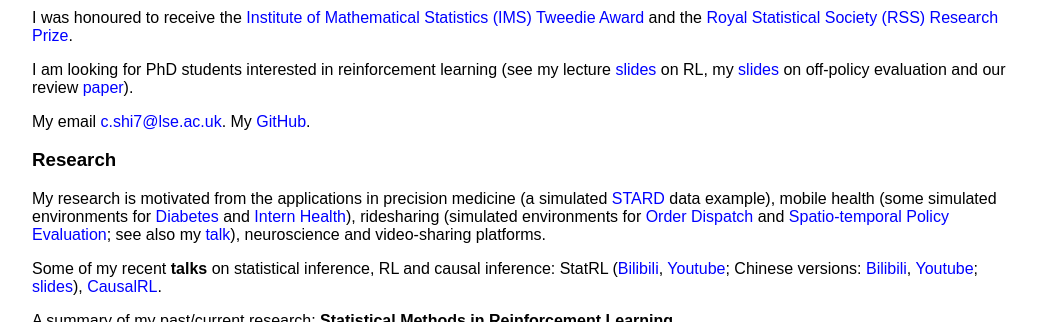
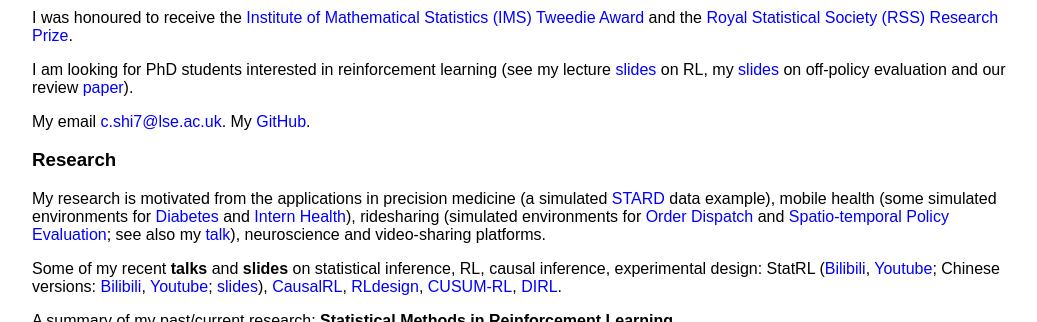
Before and after one commit to callmespring/callmespring.github.io, a Jekyll site: the page built from index.md, in a window 1280 px wide and 900 px high, scrolled down 1069 px, cut to the strip 0-322 px from the top of the window. Shown: the whole strip, without its empty margins (108-1145 px from the left). Built offline with Jekyll 4.4.1, drawn with Linux system fonts in a browser that asks for light colours.

Commit message:
Update index.md

```diff
--- a/index.md
+++ b/index.md
@@ -30,7 +30,7 @@ My email <c.shi7@lse.ac.uk>. My [GitHub](https://github.com/callmespring).
 
 My research is motivated from the applications in precision medicine (a simulated [STARD](https://cran.r-project.org/web/packages/ITRSelect/index.html) data example), mobile health (some simulated environments for [Diabetes](https://github.com/RunzheStat/TestMDP) and [Intern Health](https://github.com/limengbinggz/cusum-rl)), ridesharing (simulated environments for [Order Dispatch](https://github.com/callmespring/MDPOD) and [Spatio-temporal Policy Evaluation](https://github.com/RunzheStat/CausalMARL); see also my [talk](https://www.bilibili.com/video/BV1yo4y1j7FU/?spm_id_from=333.337.search-card.all.click&vd_source=0ff25cf8645aa63231bec2428b94bf6f)), neuroscience and video-sharing platforms.
 
-Some of my recent **talks** on statistical inference, RL and causal inference: StatRL ([Bilibili](https://www.bilibili.com/video/BV1ZP4y1r7DC/?spm_id_from=333.337.search-card.all.click&vd_source=0ff25cf8645aa63231bec2428b94bf6f), [Youtube](https://www.youtube.com/watch?v=-SW9PevZThs&t=982s); Chinese versions: [Bilibili](https://www.bilibili.com/video/BV1kP411f7dA/?spm_id_from=333.337.search-card.all.click), [Youtube](https://www.youtube.com/watch?v=7NWBLuok8nk&t=3048s); [slides](https://callmespring.github.io/slides/StatRL.pdf)), [CausalRL](https://www.youtube.com/watch?v=Zor1CmRyycw&t=397s).
+Some of my recent **talks** and **slides** on statistical inference, RL, causal inference, experimental design: StatRL ([Bilibili](https://www.bilibili.com/video/BV1ZP4y1r7DC/?spm_id_from=333.337.search-card.all.click&vd_source=0ff25cf8645aa63231bec2428b94bf6f), [Youtube](https://www.youtube.com/watch?v=-SW9PevZThs&t=982s); Chinese versions: [Bilibili](https://www.bilibili.com/video/BV1kP411f7dA/?spm_id_from=333.337.search-card.all.click), [Youtube](https://www.youtube.com/watch?v=7NWBLuok8nk&t=3048s); [slides](https://callmespring.github.io/slides/StatRL.pdf)), [CausalRL](https://www.youtube.com/watch?v=Zor1CmRyycw&t=397s), [RLdesign](https://callmespring.github.io/slides/design.pdf), [CUSUM-RL](https://www.dropbox.com/scl/fi/7c5qktf8pouykzl4prwet/video.mp4?rlkey=2chyc6rxxmm7z06g21hp5zc34&st=sqg2i48u&dl=0), [DIRL](https://callmespring.github.io/slides/DIRL.pdf).
 
 A summary of my past/current research: **Statistical Methods in Reinforcement Learning**
 
```
